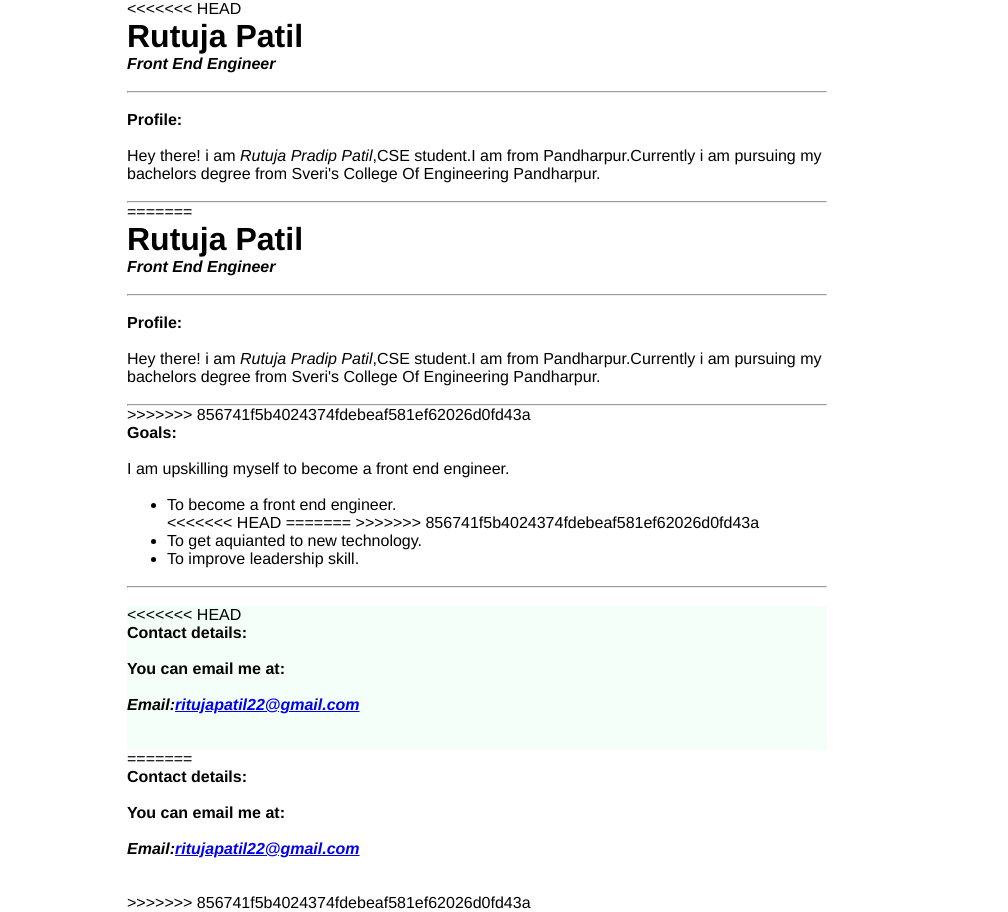
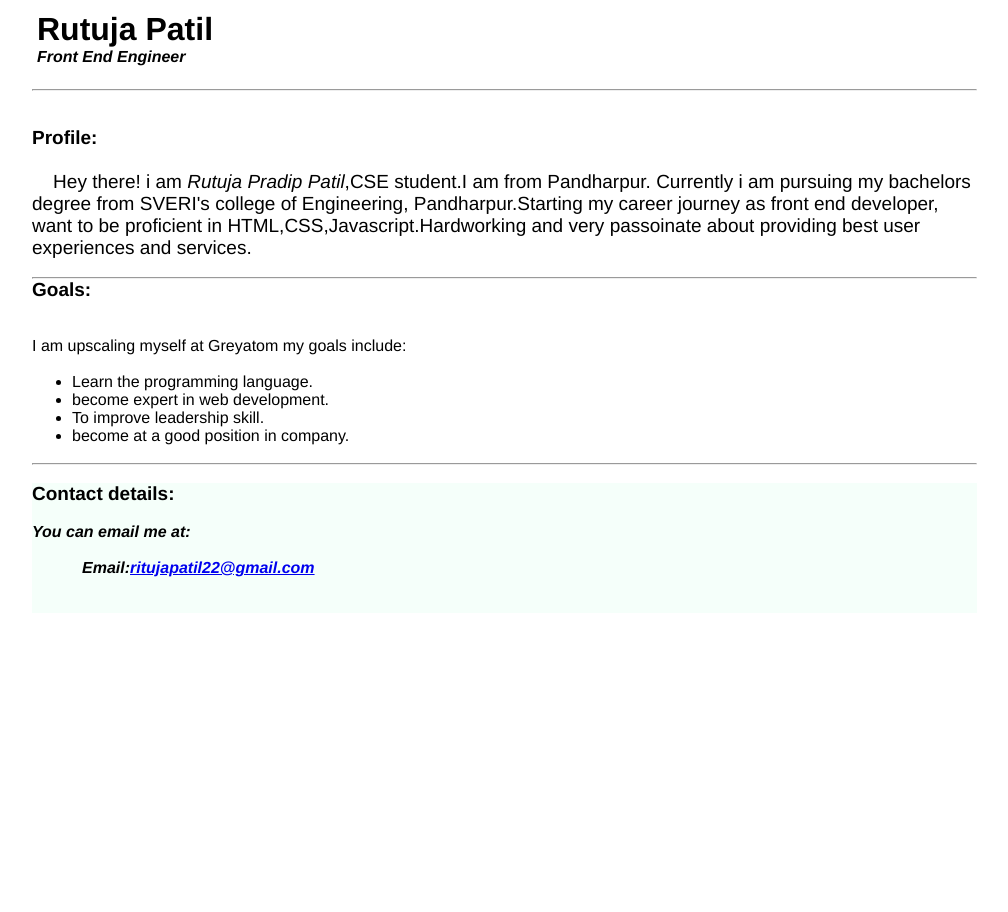
Before and after one commit to rutujapatil227/personal-portfolio-page, a plain HTML site: page index.html in a window 1280 px wide. Shown: the whole page, without its empty margins (163-1171 px from the left). After the commit the page ends 800 px from the top, so only its background shows below. Drawn offline with Linux system fonts and the light colour scheme.

Commit message:
First submit

```diff
--- a/index.html
+++ b/index.html
@@ -1,7 +1,6 @@
 <!DOCTYPE html>
 	<html>
 	<head>
-<<<<<<< HEAD
 
 	    <link href="style.css" type="text/css" rel="stylesheet">
 
@@ -10,94 +9,62 @@
 	</head>
 	<body>
 	<div class="profileBody">
+	  <!--<div style="background-color:mediumspringgreen;">-->
 
+	    <div class="border">
 	        <h1>Rutuja Patil</h1>
 
-	        <h4><i>Front End Engineer</i></h4>
+	        <h4><i>Front End Engineer</i></h4><br>
+	    </div>
+
+		<hr /><br>
 
 
 
 
-		<br>
+
+
+	     <br>
+	     <p style="font-size: 19px;" ><strong>Profile:</strong><br><br>&nbsp;&nbsp;&nbsp;&nbsp;Hey there! i am <em>Rutuja Pradip Patil</em>,CSE student.I am
+	        from Pandharpur. Currently i am pursuing my bachelors degree from SVERI's college of Engineering, Pandharpur.Starting my career journey as front end developer, want to be proficient in HTML,CSS,Javascript.Hardworking and very passoinate about providing best user experiences and services.
+	      </p>
+	        <br>
+	        <hr />
+	        <p style="font-size: 19px; "><strong>Goals:</strong></p><br><br>
+			<p> I am upscaling myself at Greyatom my goals include:<p><br>
+	          <ul>
+	            <li>Learn the programming language.</li>
+
+	            <li>become expert in web development.</li>
+
+	            <li>To improve leadership skill.</li>
+
+	            <li>become at a good position in company.</li>
 
 
 
-	  </div>
-	  <hr>
-
-	     <br>
-	     <strong>Profile:</strong><br><br>
-		 <p>Hey there! i am <em>Rutuja Pradip Patil</em>,CSE student.I am
-	        from Pandharpur.Currently i am pursuing my bachelors degree from Sveri's College Of Engineering Pandharpur.
-	      </p>
-	        <br>
-	        <hr>
-=======
-	     <link href="style.css" type="text/css" rel="stylesheet">
- <title></title>
-	</head>
-	<body>
-	<div class="profileBody">
-	<h1>Rutuja Patil</h1>
-	 <h4><i>Front End Engineer</i></h4>
-	 <br>
-	  </div>
-	  <hr>
-	   <br>
-
-    <strong>Profile:</strong><br><br>
-		 <p>Hey there! i am <em>Rutuja Pradip Patil</em>,CSE student.I am  from Pandharpur.Currently i am pursuing my bachelors degree from Sveri's College Of Engineering Pandharpur.
-     </p>
-	    <br>
-	    <hr>
->>>>>>> 856741f5b4024374fdebeaf581ef62026d0fd43a
-			<br>
-            <p ><b>Goals:</b></p><br>
-            <p>I am upskilling myself to become a front end engineer.</p><br>
-	          <ul>
-	            <li>To become a front end engineer.</li>
-<<<<<<< HEAD
-
-=======
->>>>>>> 856741f5b4024374fdebeaf581ef62026d0fd43a
-	            <li>To get aquianted to new technology.</li>
-
-	            <li>To improve leadership skill.</li>
-	             </ul>
+	          </ul>
 	          <br>
-	          <hr>
+	          <hr />
 	          <br>
 	          <div style="background-color:mintcream;">
-<<<<<<< HEAD
 
-	          <p><b>Contact details:</b></p><br>
+	          <p style="font-size: 19px; "><strong>Contact details:</strong></p><br>
 
-	            <b>You can email me at:</b><br><br>
+	            <em><b>You can email me at:</b></em><br><br>
 
 
 
-
-	        <b><i>Email:<a href="ritujapatil22@gmail.com">ritujapatil22@gmail.com</a></i></b>
+	      <address>
+	        <b><i style="margin-left: 50px;">Email:<a href="mailto:ritujapatil22@gmail.com">ritujapatil22@gmail.com</a></i></b>
 	        <br>
 	        <br>
 
+
+	      </address>
 	          <br>
 	           </div>
 	      </div>
 
 	</body>
 	</html>
-
-=======
-	          <p><b>Contact details:</b></p><br>
-	          <b>You can email me at:</b><br><br>
-
-	         <b><i>Email:<a href="ritujapatil22@gmail.com">ritujapatil22@gmail.com</a></i></b>
-	        <br>
-	        <br><br>
-	       </div>
-	      </div>
-      </body>
-	    </html>
-
->>>>>>> 856741f5b4024374fdebeaf581ef62026d0fd43a
--- a/style.css
+++ b/style.css
@@ -1,32 +1,21 @@
-/* Add your CSS code here */
 * {
 	font-family: Helvetica, Arial, sans-serif;
-	    max-width: 700px;
+	max-width: 1000px;
 	margin: auto;
 
   }
 
-<<<<<<< HEAD
 body {
 	  min-width: 500px;
 
   }
 
   .profileBody {
-=======
-	body
-       {
-	      min-width: 500px;
-	      }
-
-	  .profileBody
-       {
->>>>>>> 856741f5b4024374fdebeaf581ef62026d0fd43a
 	display: inline-block;
 	background-color: white;
 	margin-top: 6px;
 	margin-left: 55px;
-<<<<<<< HEAD
+
   }
   h1{
 
@@ -35,24 +24,11 @@
   }
 
   .border{
-=======
-	    	 }
-	  h1{
-	      color:black;
-	     }
+	width: 500px;
+	padding: 5px;
 
-	  .border
-     {
->>>>>>> 856741f5b4024374fdebeaf581ef62026d0fd43a
-	    width: 260px;
-	    padding: 5px;
-	    border-style: inset;
-	    background-color:yellow;
+
 	margin: 0;
-	    box-shadow: 10px 10px;
-<<<<<<< HEAD
+
 
   }
-=======
-	    }
->>>>>>> 856741f5b4024374fdebeaf581ef62026d0fd43a
```
Lines whose indentation alone changed are shown as unchanged.
